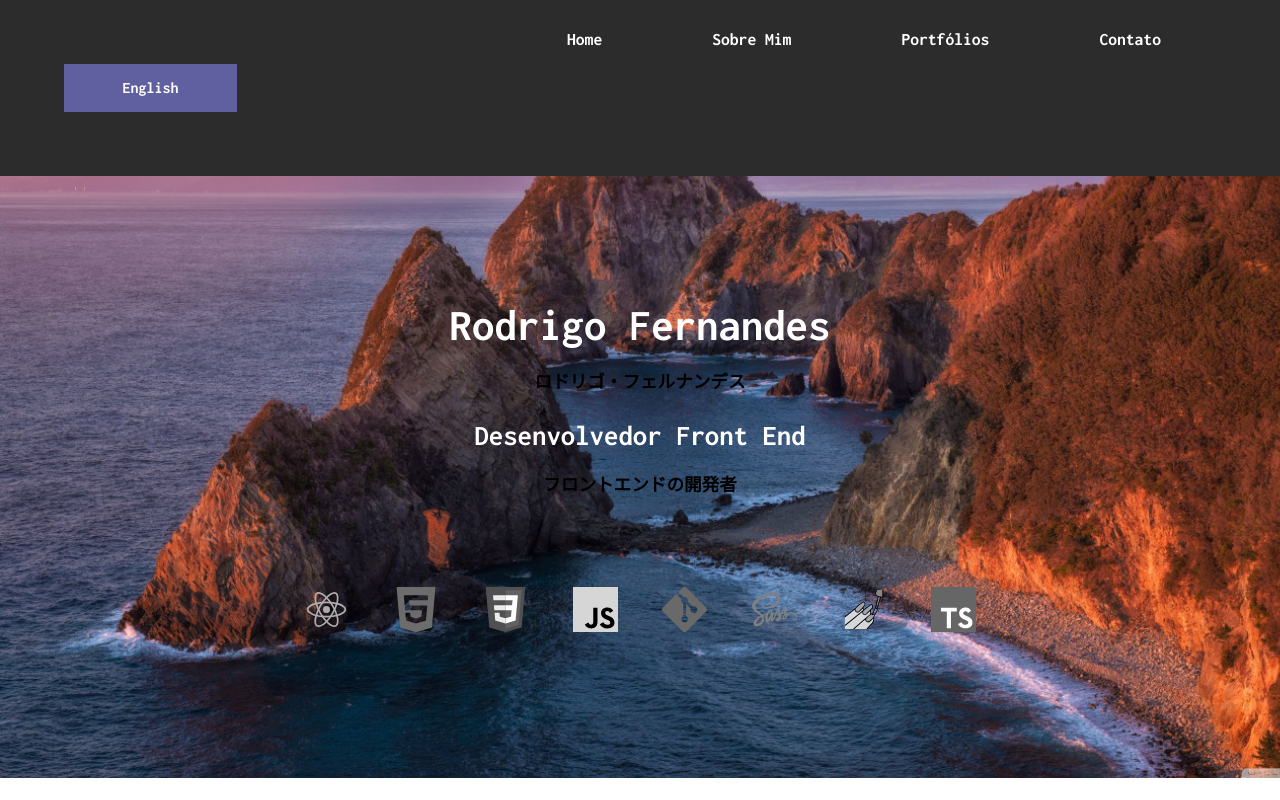
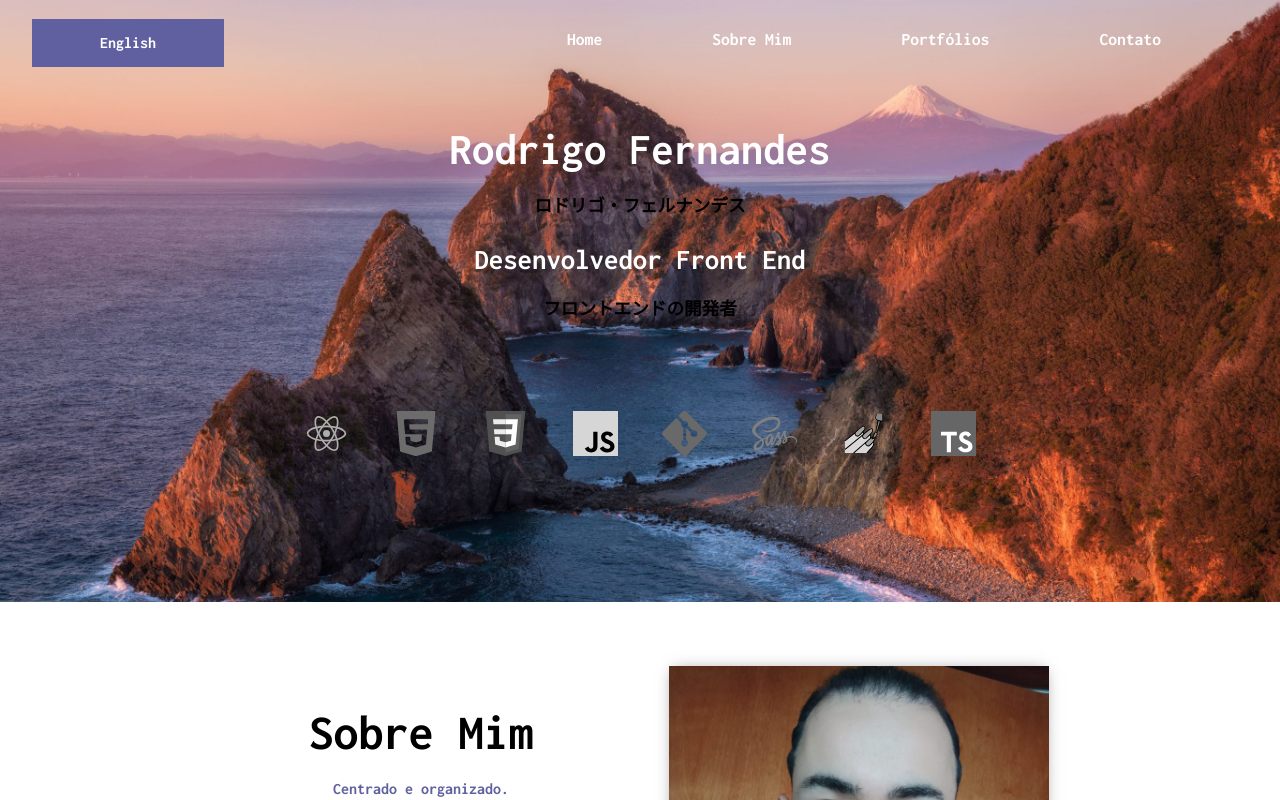
Before and after one commit to RodrigoMelloFernandes/Portfolio, a React (Create React App) app in the folder portfolio/: page / in a window 1280 px wide. Shown: the top 800 px of the page. Built offline with nearby package versions, Linux system fonts and the light colour scheme.

Commit message:
fixed menu and add scroll function

```diff
--- a/portfolio/src/App.tsx
+++ b/portfolio/src/App.tsx
@@ -1,3 +1,4 @@
+import Menu from 'pages/Menu';
 import Header from './pages/Header';
 import AboutMe from './pages/AboutMe';
 import Portfolios from './pages/Portfolios';
@@ -11,6 +12,7 @@ function App() {
     <>
       <AnimateSharedLayout>
         <LanguageContextProvider>
+          <Menu />
           <Header />
           <AboutMe />
           <Portfolios/>
--- a/portfolio/src/pages/Header/Header.module.scss
+++ b/portfolio/src/pages/Header/Header.module.scss
@@ -16,22 +16,22 @@
     @include for-desktop-only {
       @include display-flexDirection(flex, row);
       @include alignItems-justifyContent(center, space-between);
-      // @include width-height(100%, 10vh);
-      // padding: 0;
+      @include width-height(100%, 10vh);
+      padding: 0;
     }
 
     &__idiomButton{
       @extend .button;
       width: 30%;
-      // margin-left: 14%;
-      // margin-right: 14%;
+      margin-left: 14%;
+      margin-right: 14%;
       //--------------------Desktop----------------------------->
       @include for-desktop-only{
         width: 15%;
-        // margin-left: 2.5%;
-        // margin-right: 0%;
-        // margin-top: 5%;
-        // position: fixed;
+        margin-left: 2.5%;
+        margin-right: 0%;
+        margin-top: 5%;
+        position: fixed;
       }
     }
 
--- a/portfolio/src/pages/Header/NavLinks/NavLinks.module.scss
+++ /dev/null
@@ -1,67 +0,0 @@
-@import 'src/scss/styles.scss';
-
-
-.NavListOpen{
-  @include width-height(100%, 47vh);
-  top: 13%;
-  z-index: 1;
-  overflow-y: auto;
-  visibility: visible;
-  position: absolute;
-  background-color: $Black;
-  right: 0;
-  transition: all 0.75s ease-in-out;
-  //--------------------Desktop----------------------------->
-  @include for-desktop-only {
-    @include display-flexDirection(flex, row);
-    @include width-height(100%, 0);
-    position: absolute;
-    visibility: visible;
-  }
-
-  &__Ul{
-    @include display-flexDirection(flex, column);
-    //--------------------Desktop----------------------------->
-    @include for-desktop-only{
-      @include display-flexDirection(flex, row);
-      @include alignItems-justifyContent(center, space-around);
-      @include width-height(100%, 0);
-    }
-  }
-}
-
-.NavListClose{
-  @include width-height(100%, 0%);
-  top: 13%;
-  z-index: 1;
-  overflow-y: auto;
-  visibility: hidden;
-  position: absolute;
-  background-color: $Black;
-  right: 0;
-  transition: all 0.35s ease-in-out;
-  //--------------------Desktop----------------------------->
-  @include for-desktop-only {
-    @include width-height(65%, 0);
-    @include display-flexDirection(flex, row);
-    @include alignItems-justifyContent(center, flex-end);
-    position: fixed;
-    top: 0;
-    border-top: none;
-    visibility: visible;
-    padding: 2.5rem 5%;
-    overflow: hidden;
-    //background: transparent;
-  }
-
-  .NavListOpen__Ul{
-    @include display-flexDirection(flex, column);
-
-    //--------------------Desktop----------------------------->
-    @include for-desktop-only{
-      @include display-flexDirection(flex, row);
-      @include alignItems-justifyContent(center, space-around);
-      @include width-height(100%, 5vh);
-    }
-  }
-}
--- a/portfolio/src/pages/Header/NavLinks/index.tsx
+++ /dev/null
@@ -1,32 +0,0 @@
-import styles from './NavLinks.module.scss';
-import ListItems from './ListItems';
-import { IMenuState } from 'types';
-import { useContext } from 'react';
-import { LanguageContext } from 'context/LanguageContext';
-
-export default function NavLinks({menuMobile, setMenuMobile}:IMenuState) {
-  const{language, setLanguage, HandleLanguage} = useContext(LanguageContext);
-  const idiom = HandleLanguage(language);
-  return (
-    <nav
-      className={
-        menuMobile
-          ? `${styles.NavListOpen}`
-          : `${styles.NavListClose}`
-      }
-    >
-      <ul className={styles.NavListOpen__Ul}
-      >
-        {
-          idiom.nav.map((navItem, index) => (
-            <ListItems
-              key={index}
-              label={navItem.label}
-              href={navItem.href}
-            />
-          ))
-        }
-      </ul>
-    </nav>
-  );
-}
--- a/portfolio/src/pages/Header/index.tsx
+++ b/portfolio/src/pages/Header/index.tsx
@@ -1,6 +1,6 @@
 import styles from './Header.module.scss';
-import Hamburguer from './Hamburguer';
-import NavLinks from './NavLinks';
+// import Hamburguer from './Hamburguer';
+// import NavLinks from './NavLinks';
 import StackBoxComponent from './StackBoxComponent';
 import { motion } from 'framer-motion';
 import { useContext, useState } from 'react';
@@ -8,7 +8,7 @@ import { LanguageContext } from 'context/LanguageContext';
 import { firstTitleVariant, secondTitleVariant, stackIconsVariant } from 'animation/variants';
 
 export default function Header () {
-  const [menuMobile, setMenuMobile] = useState(false);
+  // const [menuMobile, setMenuMobile] = useState(false);
   const{language, setLanguage, HandleLanguage} = useContext(LanguageContext);
   const idiom = HandleLanguage(language);
 
@@ -16,21 +16,15 @@ export default function Header () {
   return (
 
     <header className={styles.header} id="Home">
-
-      <div className={styles.menu}>
-
-        <a className={styles.menu__logo} href="#Home">ロドリゴ</a>
-
+      {/* <div className={styles.menu}>
+        <a className={styles.menu__logo} href="#">ロドリゴ</a>
         <button className={styles.menu__idiomButton}
           onClick={() => setLanguage(!language)}>
           {language ? 'English' : 'Português'}
         </button>
-
         <Hamburguer menuMobile={menuMobile} setMenuMobile={setMenuMobile}/>
-
         <NavLinks menuMobile={menuMobile} setMenuMobile={setMenuMobile}/>
-      </div>
-
+      </div> */}
       <div className={styles.header__stacksIconsfatherBox}>
         <motion.div className={styles.header__stacksIconsBox}
           initial="offscreen"
--- /dev/null
+++ b/portfolio/src/pages/Menu/Menu.module.scss
@@ -0,0 +1,122 @@
+@import 'src/scss/styles.scss';
+
+.menu{
+  @include display-flexDirection(flex, row);
+  @include alignItems-justifyContent(center, space-between);
+  width: 100%;
+  background-color: $Black;
+  padding: 5% 5%;
+
+  //--------------------Desktop----------------------------->
+  @include for-desktop-only {
+    @include display-flexDirection(flex, row);
+    @include alignItems-justifyContent(center, space-between);
+    @include width-height(100%, 0);
+    padding: 0;
+    position: fixed;
+    background-color: transparent;
+  }
+
+  &__stickyMenu {
+    background-color: $Black;
+    border-bottom: none;
+    transition: all 1s linear;
+    //--------------------Desktop----------------------------->
+    @include for-desktop-only{
+      background-color: $Black;
+      border-bottom: none;
+      transition: all 1s linear;
+    }
+  }
+
+  &__idiomButton{
+    @extend .button;
+    width: 30%;
+    //--------------------Desktop----------------------------->
+    @include for-desktop-only{
+      width: 15%;
+      margin-left: 2.5%;
+      margin-bottom: 1.5%;
+      margin-top: 1.5%;
+    }
+  }
+
+  &__logo{
+    @include fontSize-fontWeight(1.5rem, 700);
+    text-decoration: none;
+    color: $White;
+    transition: all 0.35s linear;
+    &:hover {
+      color: $Purple;
+    }
+    //--------------------Desktop----------------------------->
+    @include for-desktop-only {
+      display: none;
+    }
+  }
+
+  .NavListOpen{
+    @include width-height(100%, 47vh);
+    top: 13%;
+    z-index: 1;
+    overflow-y: auto;
+    visibility: visible;
+    position: absolute;
+    background-color: $Black;
+    right: 0;
+    transition: all 0.75s ease-in-out;
+    //--------------------Desktop----------------------------->
+    @include for-desktop-only {
+      @include display-flexDirection(flex, row);
+      @include width-height(100%, 0);
+      position: absolute;
+      visibility: visible;
+    }
+
+    &__Ul{
+      @include display-flexDirection(flex, column);
+      //--------------------Desktop----------------------------->
+      @include for-desktop-only{
+        @include display-flexDirection(flex, row);
+        @include alignItems-justifyContent(center, space-around);
+        @include width-height(100%, 0);
+      }
+    }
+  }
+
+  .NavListClose{
+    @include width-height(100%, 0%);
+    top: 13%;
+    z-index: 1;
+    overflow-y: auto;
+    visibility: hidden;
+    position: absolute;
+    background-color: $Black;
+    right: 0;
+    transition: all 0.35s ease-in-out;
+    //--------------------Desktop----------------------------->
+    @include for-desktop-only {
+      @include width-height(65%, 0);
+      @include display-flexDirection(flex, row);
+      @include alignItems-justifyContent(center, flex-end);
+      position: fixed;
+      top: 0;
+      border-top: none;
+      visibility: visible;
+      padding: 2.5rem 5%;
+      overflow: hidden;
+      background: transparent;
+    }
+
+    .NavListOpen__Ul{
+      @include display-flexDirection(flex, column);
+
+      //--------------------Desktop----------------------------->
+      @include for-desktop-only{
+        @include display-flexDirection(flex, row);
+        @include alignItems-justifyContent(center, space-around);
+        @include width-height(100%, 5vh);
+      }
+    }
+  }
+}
--- /dev/null
+++ b/portfolio/src/pages/Menu/index.tsx
@@ -0,0 +1,66 @@
+import styles from './Menu.module.scss';
+
+import Hamburguer from './Hamburguer';
+import ListItems from './ListItems';
+
+import { LanguageContext } from 'context/LanguageContext';
+
+import { useContext, useState } from 'react';
+
+export default function Menu () {
+
+  const [menuMobile, setMenuMobile] = useState(false);
+  const{language, setLanguage, HandleLanguage} = useContext(LanguageContext);
+  const idiom = HandleLanguage(language);
+
+  const [fixedMenu, setFixedMenu] = useState(false);
+
+  function scrollPosition () {
+    if(scrollY > 50) {
+      setFixedMenu(true);
+    } else {
+      setFixedMenu(false);
+    }
+  }
+
+  window.addEventListener('scroll', scrollPosition);
+
+  return (
+    <div className={
+      fixedMenu
+        ? `${styles.menu} ${styles.menu__stickyMenu}`
+        : `${styles.menu}`
+    }>
+
+      <a className={styles.menu__logo} href="#Home">ロドリゴ</a>
+
+      <button className={styles.menu__idiomButton}
+        onClick={() => setLanguage(!language)}>
+        {language ? 'English' : 'Português'}
+      </button>
+
+      <Hamburguer menuMobile={menuMobile} setMenuMobile={setMenuMobile}/>
+
+      <nav
+        className={
+          menuMobile
+            ? `${styles.NavListOpen}`
+            : `${styles.NavListClose}`
+        }
+      >
+        <ul className={styles.NavListOpen__Ul}
+        >
+          {
+            idiom.nav.map((navItem, index) => (
+              <ListItems
+                key={index}
+                label={navItem.label}
+                href={navItem.href}
+              />
+            ))
+          }
+        </ul>
+      </nav>
+    </div>
+  );
+}
--- a/portfolio/src/pages/Portfolios/PortfoliosBoxComponent/PortfoliosBoxComponent.module.scss
+++ b/portfolio/src/pages/Portfolios/PortfoliosBoxComponent/PortfoliosBoxComponent.module.scss
@@ -54,7 +54,7 @@
   }
 
   &__boxComponentHover{
-    @include width-height(100%, 100%);
+    @include width-height(100%, 99%);
     @include display-flexDirection(flex, row);
     @include alignItems-justifyContent(center, center);
     color: $White;
@@ -69,5 +69,9 @@
     overflow: hidden;
     transition: all 0.3s ease-in-out;
     transform: translateX(-50%);
+    //--------------------Desktop----------------------------->
+    @include for-desktop-only{
+      @include width-height(100%, 100%);
+    }
   }
 }
```
Also changed, not shown: portfolio/src/pages/Menu/Hamburguer/Hamburguer.module.scss (renamed from portfolio/src/pages/Header/hamburguer/Hamburguer.module.scss), portfolio/src/pages/Menu/Hamburguer/index.tsx (renamed from portfolio/src/pages/Header/hamburguer/index.tsx), portfolio/src/pages/Menu/ListItems/ListItems.module.scss (renamed from portfolio/src/pages/Header/NavLinks/ListItems/ListItems.module.scss), portfolio/src/pages/Menu/ListItems/index.tsx (renamed from portfolio/src/pages/Header/NavLinks/ListItems/index.tsx).
